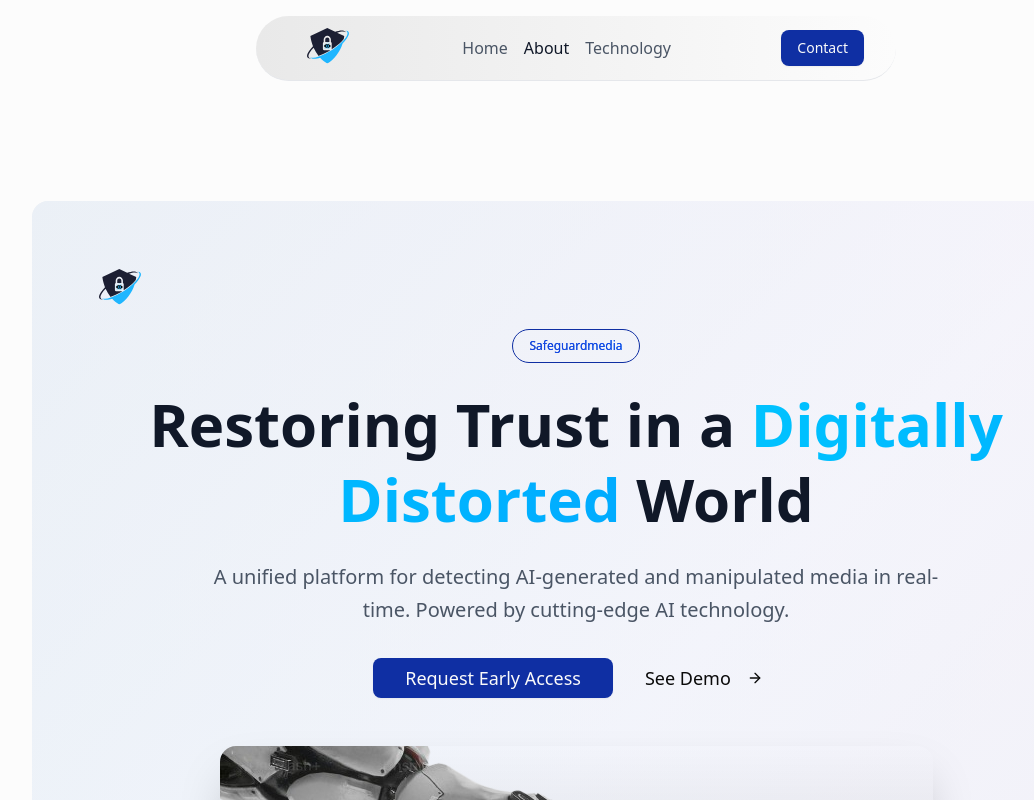
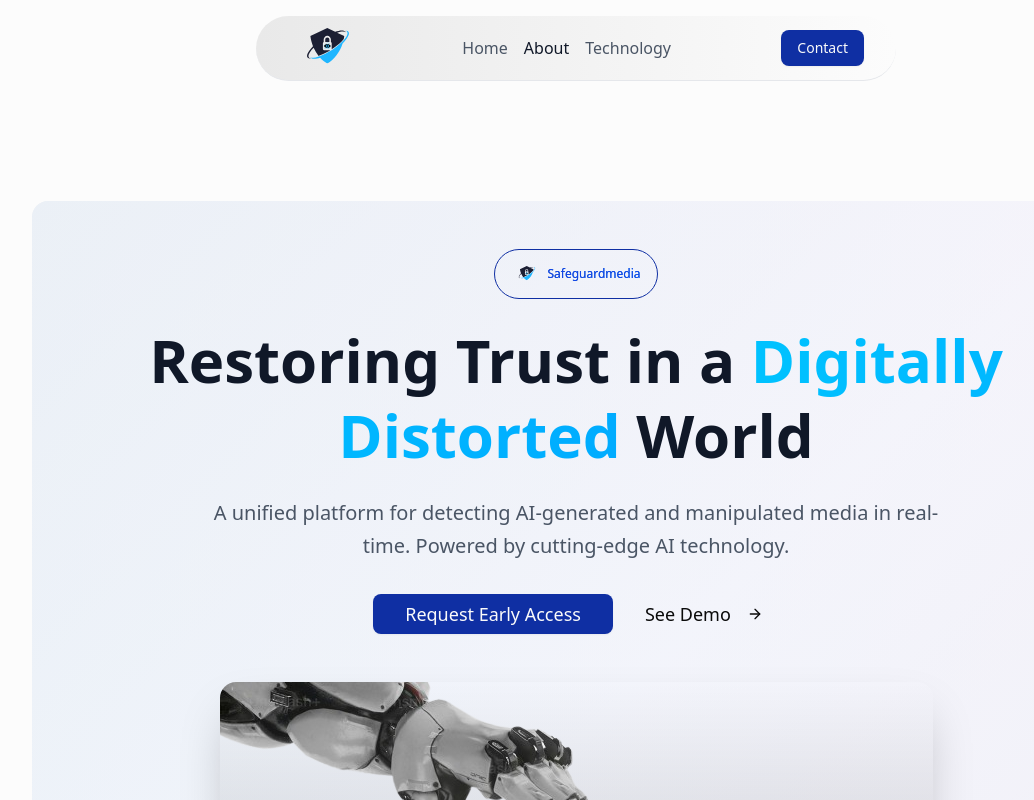
Before and after one commit to miracle73/Hedge, a React (Vite) app: page / in a window 1280 px wide. Shown: the top 800 px of the page, without its empty margins (64-1098 px from the left). Built offline with nearby package versions, Linux system fonts and the light colour scheme.

Commit message:
Adjusted

```diff
--- a/src/pages/home.tsx
+++ b/src/pages/home.tsx
@@ -224,17 +224,11 @@ export default function Home() {
           <div className="text-center mb-12 relative z-10">
             {/* Badge */}
             <div className="mb-6">
-              <div className="w-20 h-20 max-sm:w-12 max-sm:h-12 rounded-full flex items-center justify-center">
-                <img
-                  src={SecondLogo}
-                  alt="logo"
-                  className="max-lg:h-16 max-lg:w-16"
-                />
-              </div>
               <Badge
                 variant="secondary"
                 className="bg-[#0F2FA30D] rounded-full border bg-gradient-to-r from-[#0F2FA3] to-[#0080FF] bg-clip-text text-transparent text-blue-700 border-[#0F2FA3] px-4 py-2"
               >
+                <img src={SecondLogo} alt="logo" className="h-8 w-8" />
                 Safeguardmedia
               </Badge>
             </div>
```
